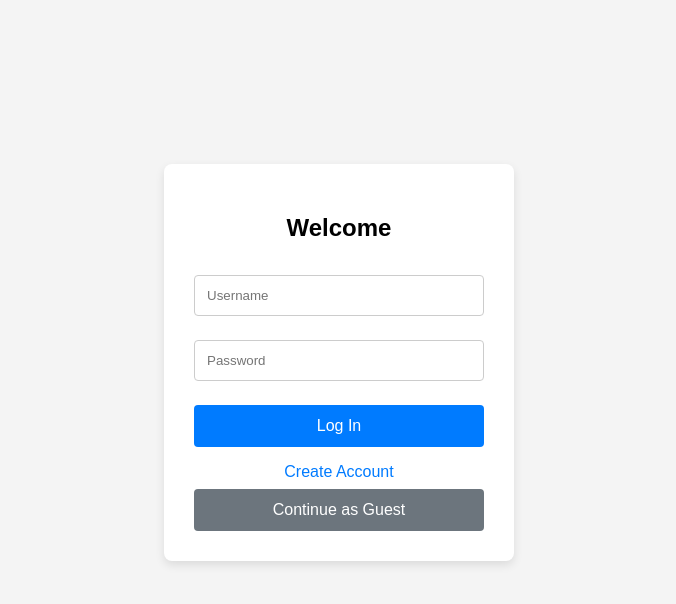
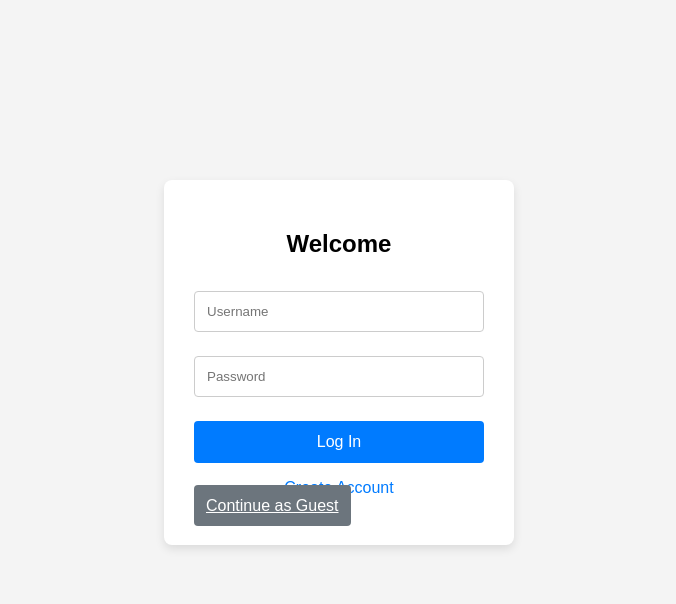
Before and after one commit to Detective-yokai/spectresproject, a plain HTML site: page index.html in a window 1280 px wide. Shown: the part 74-678 px from the top of the page, without its empty margins (301-977 px from the left). Drawn offline with nearby package versions, Linux system fonts and the light colour scheme.

Commit message:
Update index.html

```diff
--- a/index.html
+++ b/index.html
@@ -31,9 +31,7 @@
     <button class="btn" type="submit">Log In</button>
   </form>
   <a href="/signup.html" class="link">Create Account</a>
-  <form action="/guest" method="GET">
-    <button class="btn guest-btn" type="submit">Continue as Guest</button>
-  </form>
+<a href="dashboard.html" class="btn guest-btn">Continue as Guest</a>
 </section>
   </main>
 </body>
```
